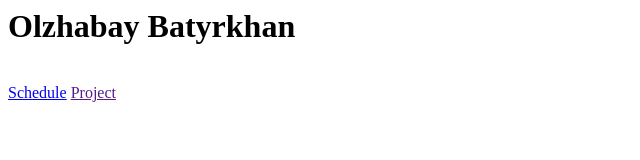
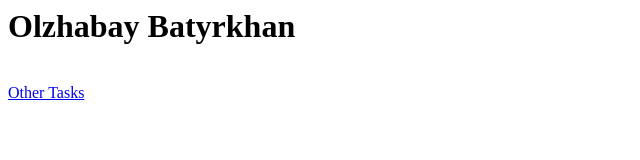
Before and after one commit to I3Fly/i3fly.github.io, a plain HTML site: page index.html in a window 1280 px wide. Shown: the full height of the page, 0-640 px from the left. Drawn offline with Linux system fonts and the light colour scheme.

Commit message:
Update index.html

```diff
--- a/index.html
+++ b/index.html
@@ -7,12 +7,11 @@
     </head>
     <body>
         <header>
-            <h1 class="name">Olzhabay Batyrkhan
-
-        </h1>
-        </header><br>
+            <h1 class="name">Olzhabay Batyrkhan</h1>
+        </header>
+        <br>
         <main>
-            <div class="tasks"><a href="Home Work.html" >Schedule</a> <a href="">Project</a></div>
+            <div class="tasks"><a href="Olzhabay Batyrkhan.html">Other Tasks</a></div>
 
         </main>
     </body>
```
